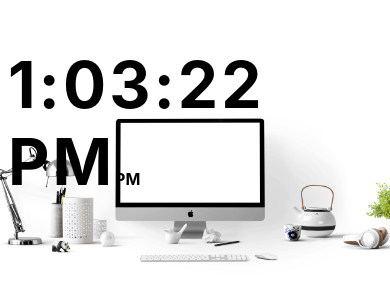
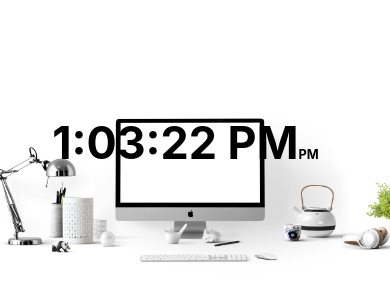
Before and after one commit to yasingultekin/Digital_Clock, a plain HTML site: page index.html in a window 390 px wide. Shown: the part 226-526 px from the top of the page. Drawn offline with Linux system fonts and the light colour scheme.

Commit message:
media query updated.

```diff
--- a/style.css
+++ b/style.css
@@ -22,6 +22,7 @@ body {
     letter-spacing: 0;
 }
 
+
 @media (max-width: 1260px) {
 
     body {
@@ -39,3 +40,30 @@ body {
         font-size: 1rem;
     }
 }
+@media (max-width: 900px) {
+
+    /* body {
+        background-size: contain;
+    } */
+
+    .container {
+        margin-top: -7rem;
+        letter-spacing: 0;
+        font-size: 1.6rem;
+    }
+
+    .span {
+        font-size: 1rem;
+    }
+}
+@media (max-width: 720px) {
+    .container {
+        margin-top: -6rem;
+        padding-right: 1.2rem;
+        font-size: 1.4rem;
+    }
+
+    .span {
+        font-size: .8rem;
+    }
+}
```
